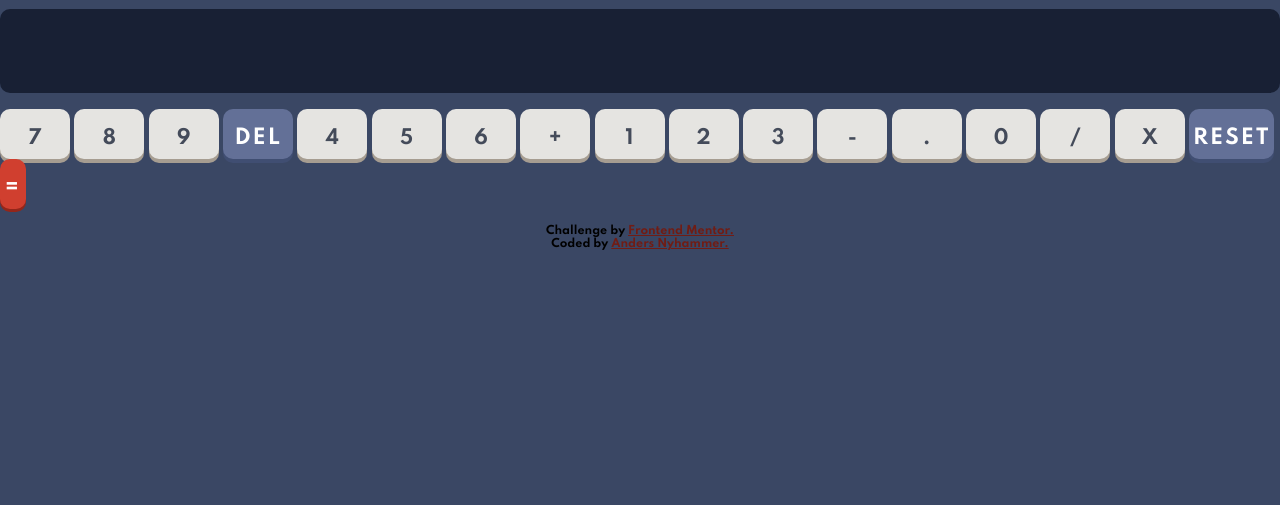
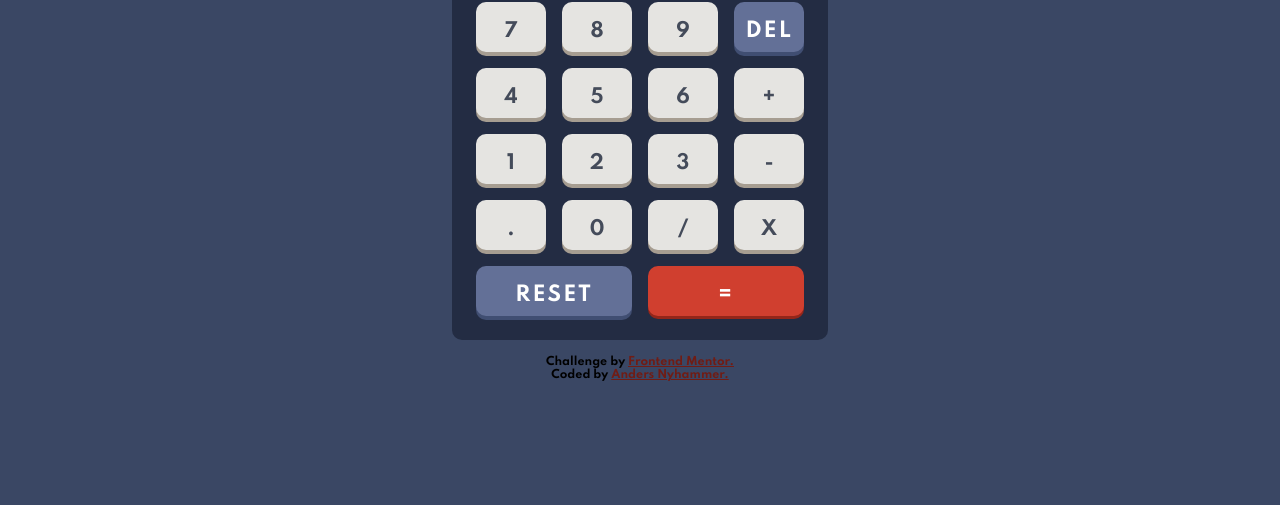
Before and after one commit to Anders-kodehode/calculator-app-main, a plain HTML site: page index.html in a window 1280 px wide. Shown: the part 295-800 px from the top of the page. Drawn offline with Linux system fonts and the light colour scheme.

Commit message:
styled input container

```diff
--- a/index.css
+++ b/index.css
@@ -202,7 +202,22 @@ button:hover,
     border-radius: 10px;
 }
 /* input container */
+.input-container {
+    background-color: var(--toggle-keypad-background-1);
+    display: grid;
+    grid-template-columns: repeat(4, 1fr);
+    padding: 1.5rem;
+    border-radius: 10px;
+    gap: 1rem;
+}
 
+.reset {
+    grid-column: 1 / 3;
+}
+
+.equal {
+    grid-column: 3 / -1;
+}
 
 .attribution {
     color: black;
--- a/index.html
+++ b/index.html
@@ -33,7 +33,7 @@
 
   <main class="main-container">
     <div class="result-container">
-      <p class="result-screen" placeholder="0"></p>
+      <p class="result-screen" placeholder="0">399,981</p>
     </div>
     <div class="input-container">
       <button class="number">7</button>
```
